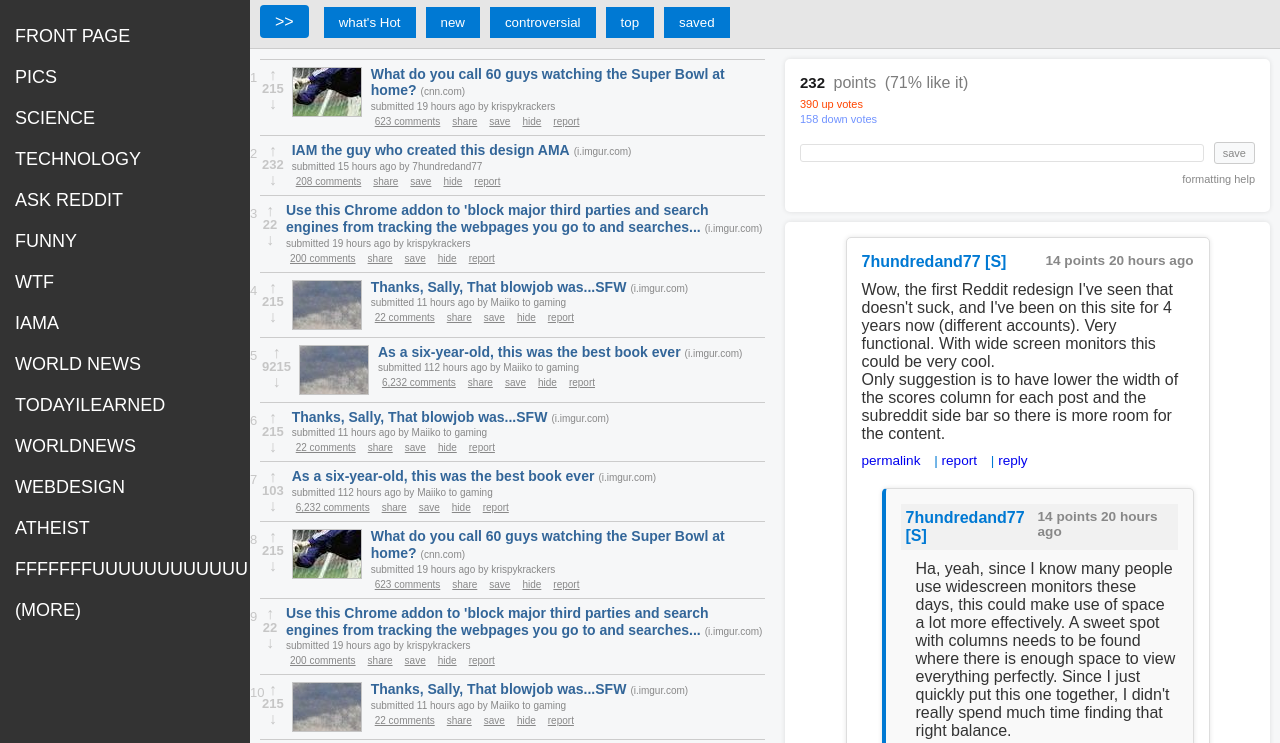
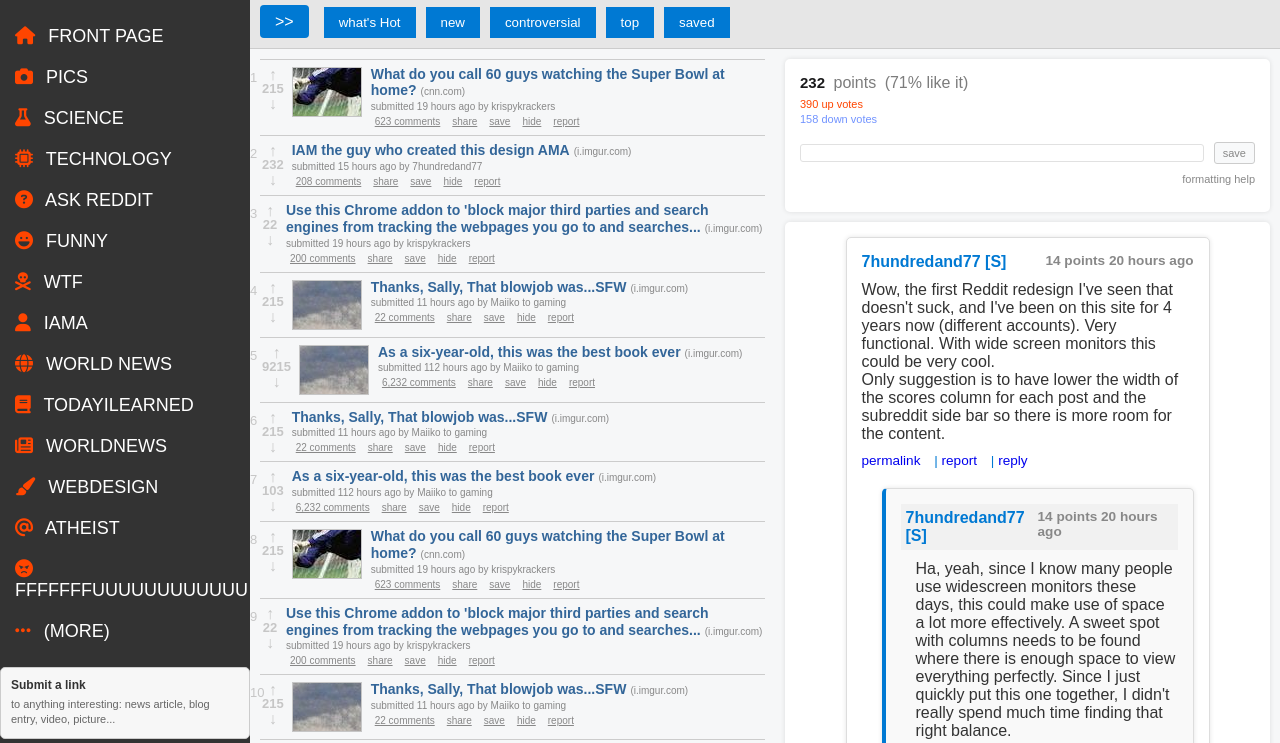
Before and after one commit to jlmejia1/CMSC-126-1STExam, a plain HTML site: page Test2/index.html in a window 1280 px wide. Both pictures are taken after a click on the element ">>". Shown: the part 44-787 px from the top of the page. Drawn offline with Linux system fonts and the light colour scheme; a script that the page names is missing.

Commit message:
initial updates

```diff
--- a/Test2/index.html
+++ b/Test2/index.html
@@ -5,6 +5,8 @@
     <meta name="viewport" content="width=device-width, initial-scale=1.0">
     <title>Reddit Old Style Layout</title>
     <link rel="stylesheet" href="styles.css">
+    <link rel="stylesheet" href="https://cdnjs.cloudflare.com/ajax/libs/font-awesome/6.4.2/css/all.min.css">
+
 </head>
 <body>
 
@@ -23,22 +25,45 @@
             <!-- Side Navigation -->
             <div id="mySidenav" class="sidenav">
                 <a href="javascript:void(0)" class="closebtn" onclick="closeNav()">&times;</a>
-                <a href="#" class="subreddit-link">FRONT PAGE</a>
-                <a href="#" class="subreddit-link">PICS</a>
-                <a href="#" class="subreddit-link">SCIENCE</a>
-                <a href="#" class="subreddit-link">TECHNOLOGY</a>
-                <a href="#" class="subreddit-link">ASK REDDIT</a>
-                <a href="#" class="subreddit-link">FUNNY</a>
-                <a href="#" class="subreddit-link">WTF</a>
-                <a href="#" class="subreddit-link">IAMA</a>
-                <a href="#" class="subreddit-link">WORLD NEWS</a>
-                <a href="#" class="subreddit-link">TODAYILEARNED</a>
-                <a href="#" class="subreddit-link">WORLDNEWS</a>
-                <a href="#" class="subreddit-link">WEBDESIGN</a>
-                <a href="#" class="subreddit-link">ATHEIST</a>
-                <a href="#" class="subreddit-link">FFFFFFFUUUUUUUUUUUU</a>
-                <a href="#" class="subreddit-link">(MORE)</a>
+                <a href="#" class="subreddit-link"><i class="fas fa-home"></i> FRONT PAGE</a>
+                <a href="#" class="subreddit-link"><i class="fas fa-camera"></i> PICS</a>
+                <a href="#" class="subreddit-link"><i class="fas fa-flask"></i> SCIENCE</a>
+                <a href="#" class="subreddit-link"><i class="fas fa-microchip"></i> TECHNOLOGY</a>
+                <a href="#" class="subreddit-link"><i class="fas fa-question-circle"></i> ASK REDDIT</a>
+                <a href="#" class="subreddit-link"><i class="fas fa-laugh"></i> FUNNY</a>
+                <a href="#" class="subreddit-link"><i class="fas fa-skull-crossbones"></i> WTF</a>
+                <a href="#" class="subreddit-link"><i class="fas fa-user"></i> IAMA</a>
+                <a href="#" class="subreddit-link"><i class="fas fa-globe"></i> WORLD NEWS</a>
+                <a href="#" class="subreddit-link"><i class="fas fa-book"></i> TODAYILEARNED</a>
+                <a href="#" class="subreddit-link"><i class="fas fa-newspaper"></i> WORLDNEWS</a>
+                <a href="#" class="subreddit-link"><i class="fas fa-paint-brush"></i> WEBDESIGN</a>
+                <a href="#" class="subreddit-link"><i class="fas fa-at"></i> ATHEIST</a>
+                <a href="#" class="subreddit-link"><i class="fas fa-angry"></i> FFFFFFFUUUUUUUUUUUU</a>
+                <a href="#" class="subreddit-link"><i class="fas fa-ellipsis-h"></i> (MORE)</a>
+
+
+
+                <div class="sidebar-section">
+                    <h3>Submit a link</h3>
+                    <p>to anything interesting: news article, blog entry, video, picture...</p>
+                </div>
+
+                <div class="sidebar-section">
+                    <h3>Create Community</h3>
+                    <p>for your LARPing community...</p>
+                </div>
+
+                <div class="sidebar-section">
+                    <img src="reddit-ad.jpg" alt="Reddit Logo" width="100">
+                    <p>tiniest ad in the world</p>
+                </div>
+
             </div>
+
+
+
+
+
 
 
 
--- a/Test2/styles.css
+++ b/Test2/styles.css
@@ -49,6 +49,12 @@ body {
     display: block;
     transition: 0.2s;
 }
+
+.subreddit-link i {
+    margin-right: 8px; /* Adds space between the icon and text */
+    color: #ff4500; /* Reddit orange */
+}
+
 
 .sidenav .subreddit-link:hover {
     background-color: #575757;
```
